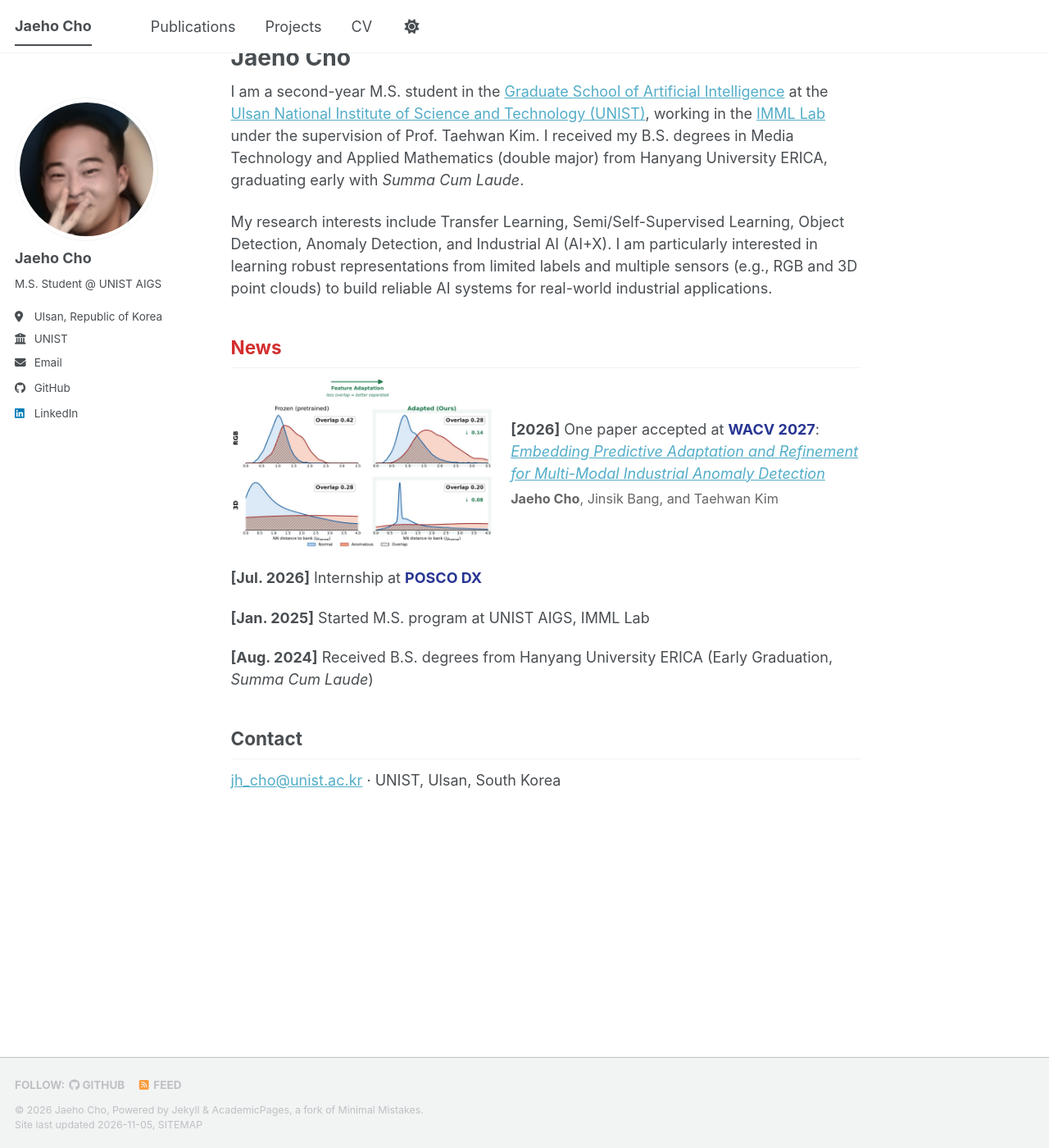
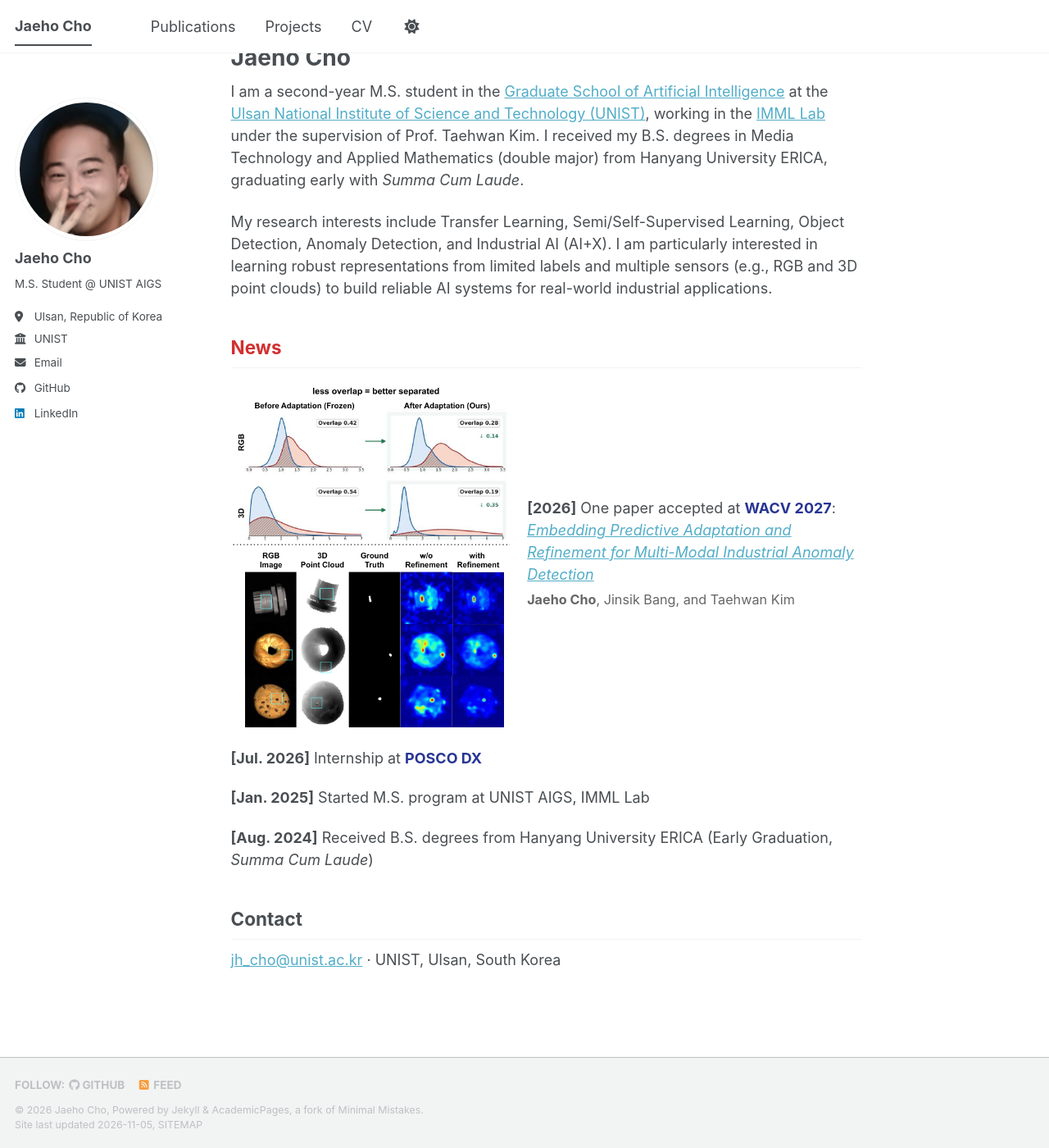
Before and after one commit to ohcoheaj/jaehocho.github.io, a Jekyll site: the page built from _pages/about.md, in a window 1280 px wide and 1400 px high, scrolled down 45 px. Shown: the whole window at 82% size. Built offline with Jekyll 4.4.1, drawn with Linux system fonts in a browser that asks for light colours; a script bundle is joined from its source files by our own code; a style sheet for code colours, icons or effects is not loaded.

Commit message:
Use paper Figure 1 as WACV news teaser
Co-Authored-By: Claude Opus 5.5 <noreply@anthropic.com>

```diff
--- a/_pages/about.md
+++ b/_pages/about.md
@@ -21,7 +21,7 @@ My research interests include Transfer Learning, Semi/Self-Supervised Learning,
   .news-item .news-text { flex: 1; min-width: 0; }
   .news-item .news-venue { color: #283593; }
   .news-item .news-authors { margin-top: 0.3em; font-size: 0.9em; color: #666; }
-  .news-item img { width: 320px; max-width: 45%; height: auto; flex-shrink: 0; object-fit: contain; border-radius: 6px; background: #fff; }
+  .news-item img { width: 340px; max-width: 45%; height: auto; flex-shrink: 0; object-fit: contain; border-radius: 6px; background: #fff; }
   @media (max-width: 600px) { .news-item { flex-direction: column; align-items: flex-start; } .news-item img { width: 100%; max-width: 100%; } }
   html[data-theme="dark"] .news-item .news-venue { color: #9fa8da; }
   html[data-theme="dark"] .news-item .news-authors { color: #aaa; }
@@ -29,7 +29,7 @@ My research interests include Transfer Learning, Semi/Self-Supervised Learning,
 </style>
 
 <div class="news-item">
-  <img src="{{ base_path }}/images/epar_teaser.jpg" alt="WACV 2027 EPAR teaser" />
+  <img src="{{ base_path }}/images/epar_teaser.png" alt="WACV 2027 EPAR teaser" />
   <div class="news-text">
     <strong>[2026]</strong> One paper accepted at <strong class="news-venue">WACV 2027</strong>: <a href="https://github.com/ohcoheaj/EPAR"><em>Embedding Predictive Adaptation and Refinement for Multi-Modal Industrial Anomaly Detection</em></a>
     <div class="news-authors"><strong>Jaeho Cho</strong>, Jinsik Bang, and Taehwan Kim</div>
```
Also changed, not shown: images/epar_teaser.jpg (deleted), images/epar_teaser.png (added).
